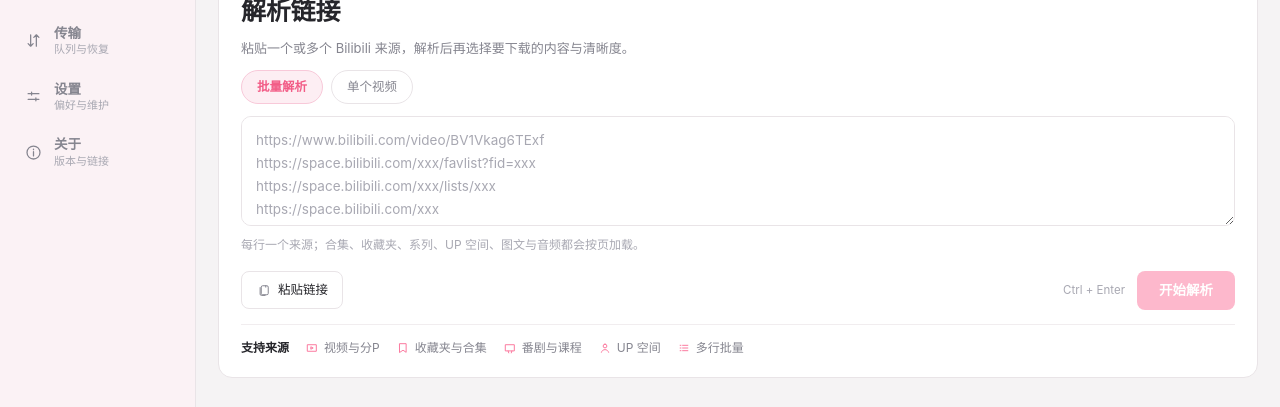
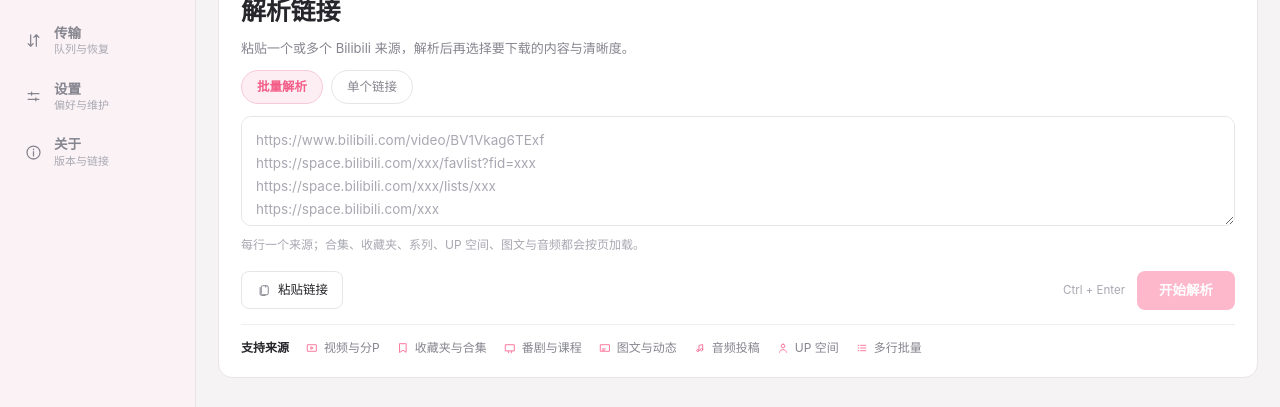
Before and after one commit to yungumax/BILIdown, a Vue app: page / in a window 1280 px wide. Shown: the part 157-564 px from the top of the page. Built offline with nearby package versions, Linux system fonts and the light colour scheme.

Commit message:
ui: 支持来源补图文与音频，模式按钮改「单个链接」

```diff
--- a/src/pages/ParsePage.vue
+++ b/src/pages/ParsePage.vue
@@ -88,6 +88,16 @@
     label: "番剧与课程",
     // 屏幕 + 两侧支脚，支脚在 14px 下要画得够开才看得出来
     icon: ["M4.6 6.4h14.8v10.6H4.6z", "M9.8 20.4 8.8 17M14.2 20.4l1-3.4"],
+  },
+  {
+    label: "图文与动态",
+    // 画面 + 右下角的正文线
+    icon: ["M4.6 6.4h15v11.2h-15z", "M7.4 13.6h5.2M7.4 15.8h3.4"],
+  },
+  {
+    label: "音频投稿",
+    // 音符：符头 + 符干 + 旗
+    icon: ["M10.2 16.4a1.9 1.9 0 1 1-3.8 0 1.9 1.9 0 0 1 3.8 0Z", "M10.2 16.4V7.6l6.4-1.6v8.8", "M16.6 14.8a1.9 1.9 0 1 1-3.8 0 1.9 1.9 0 0 1 3.8 0Z"],
   },
   {
     label: "UP 空间",
@@ -1261,7 +1271,7 @@
           批量解析
         </button>
         <button :class="{ active: mode === 'single' }" role="tab" @click="mode = 'single'">
-          单个视频
+          单个链接
         </button>
       </div>
 
```
